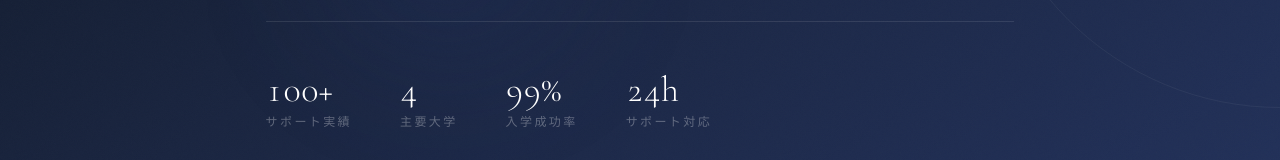
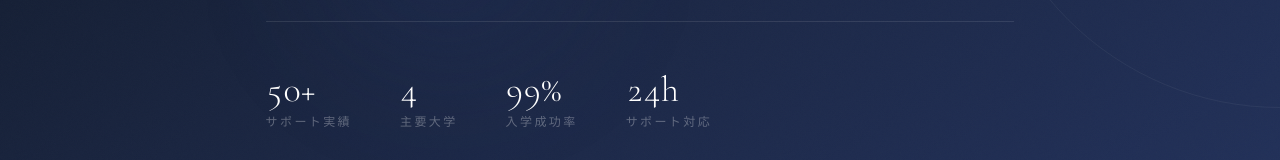
Before and after one commit to yusmire1215/Malaysia_Shingaku_Labo_, a Next.js app: page / in a window 1280 px wide. Shown: the part 542-702 px from the top of the page. Built offline with nearby package versions, Linux system fonts and the light colour scheme; a web font is replaced by a local one.

Commit message:
Update HeroSection.tsx

```diff
--- a/src/components/sections/HeroSection.tsx
+++ b/src/components/sections/HeroSection.tsx
@@ -116,7 +116,7 @@ export default function HeroSection() {
           className="flex flex-wrap gap-12 mt-16 pt-12 border-t border-white/10"
         >
           {[
-            { num: "100+", label: "サポート実績" },
+            { num: "50+", label: "サポート実績" },
             { num: "4", label: "主要大学" },
             { num: "99%", label: "入学成功率" },
             { num: "24h", label: "サポート対応" },
```
